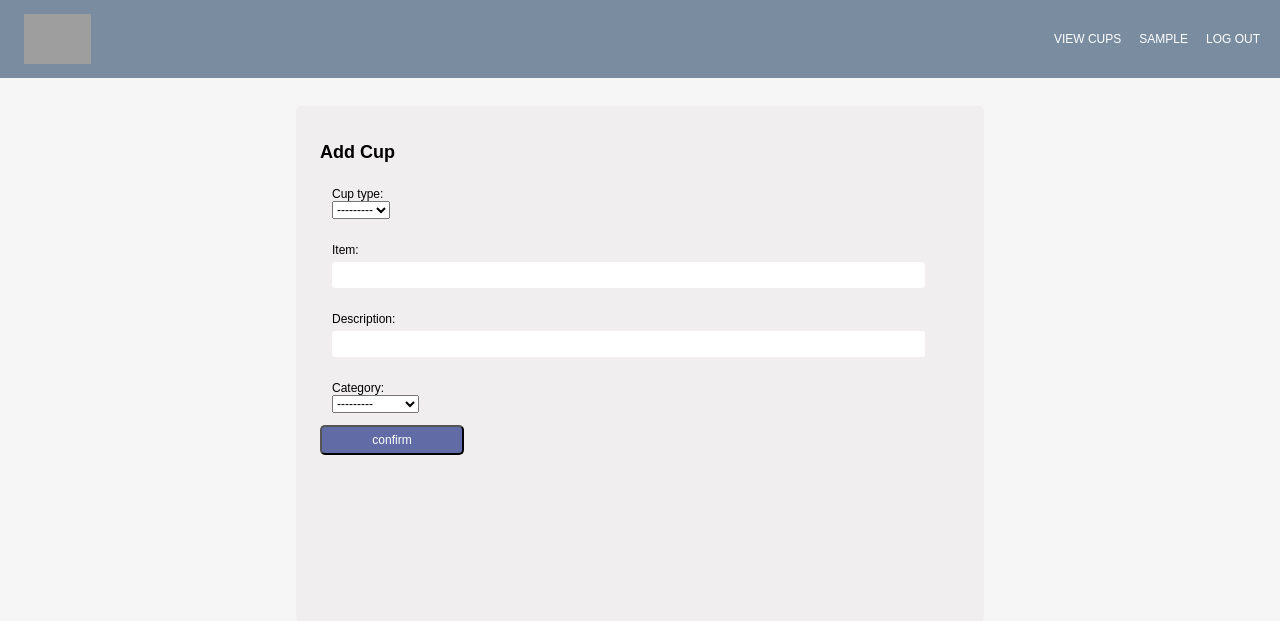
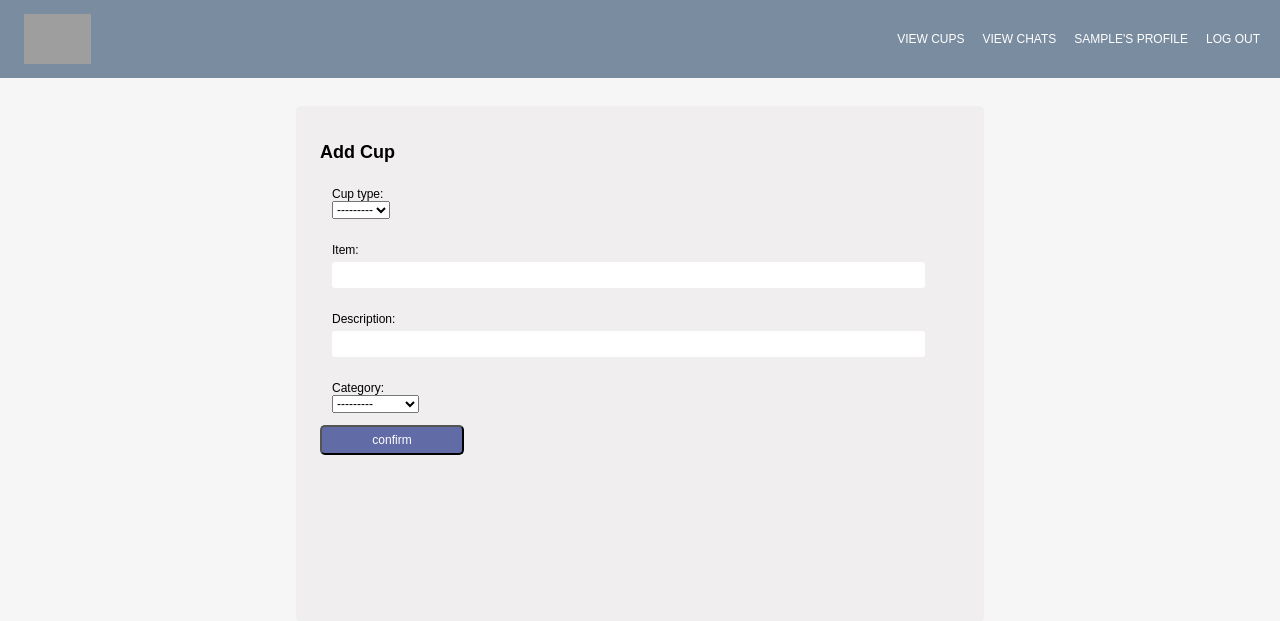
Before and after one commit to skimalee/cup-of-sugar, a Django app: page /cups/create/ in a window 1280 px wide. Shown: the top 621 px of the page. Run offline with Django 3.2, Linux system fonts and the light colour scheme; the visitor is signed in with stand-in values (Sample User, id 1); grey boxes are pictures that could not be loaded.

Commit message:
fix chat bug

```diff
--- a/main_app/templates/base.html
+++ b/main_app/templates/base.html
@@ -23,7 +23,8 @@
                 <ul class="right">
                     {% if user.is_authenticated %}
                         <li><a href="{% url 'index' %}">VIEW CUPS</a></li>
-                        <li><a href="{% url 'profile_detail' user.id %}">{{ user|upper }}</a></li>
+                        <li><a href="{% url 'chats_index' %}">VIEW CHATS</a></li>
+                        <li><a href="{% url 'profile_detail' user.id %}">{{ user|upper }}'S PROFILE</a></li>
                         <li><a href="{% url 'logout' %}">LOG OUT</a></li>
                     {% else %}
                         <li><a href="{% url 'login' %}">LOGIN</a></li>
--- a/main_app/templates/main_app/cup_detail.html
+++ b/main_app/templates/main_app/cup_detail.html
@@ -37,6 +37,7 @@
         </div>
         {% else %}
             <h3 class="cup-item">{{ object.item }}</h3>
+            <a href=" url 'profile_detail' profile.id "><button>View Their Profile</button></a>
         {% endif %}
         <div class="cup-details-content">
             <p><strong>Posted by:</strong> {{ object.user.profile.display_name }}</p>
--- a/main_app/templates/main_app/profile_detail.html
+++ b/main_app/templates/main_app/profile_detail.html
@@ -20,18 +20,18 @@
             <p><strong>Zip Code:</strong> {{ profile.zipcode }}</p>
         </div>
         {% if profile.user != user %}
-        {% if chat %}
+            {% if chat %}
         <a href="{% url 'chats_detail' chat.id %}">
             {% else %}
             <a href="{% url 'chats_create' profile.id %}">
-                {% endif %}
+            {% endif %}
                 <button id='button-add' class="btn" type='submit'>
                     <p>+</p>
                     <img class="chat-icon" src="https://i.imgur.com/J3mdIoh.png">
                     <p>Chat with me!</p>
                 </button>
             </a>
-            {% endif %}
+        {% endif %}
     </div>
 </div>
 
--- a/main_app/views.py
+++ b/main_app/views.py
@@ -1,5 +1,5 @@
 from django.shortcuts import render, redirect
-from . models import Cup, Profile, Photo
+from . models import Cup, Profile, Photo, Chat
 from django.contrib.auth import login
 from django.contrib.auth.forms import UserCreationForm
 from django.views.generic.detail import DetailView
@@ -65,9 +65,8 @@ class ProfileDelete(LoginRequiredMixin, DeleteView):
 
 def profile_detail(request, profile_id):
     profile = Profile.objects.get(id=profile_id)
-    chat = profile.chats.filter(
-        Q(user1_id=request.user.id) | Q(user2_id=request.user.id)
-    ).first()
+    my_id = request.user.id
+    chat = Chat.objects.filter(Q(user1_id=request.user.id) | Q(user2_id=request.user.id)).first()
     return render(request, 'main_app/profile_detail.html', {'profile': profile, 'chat': chat})
 
 
```
